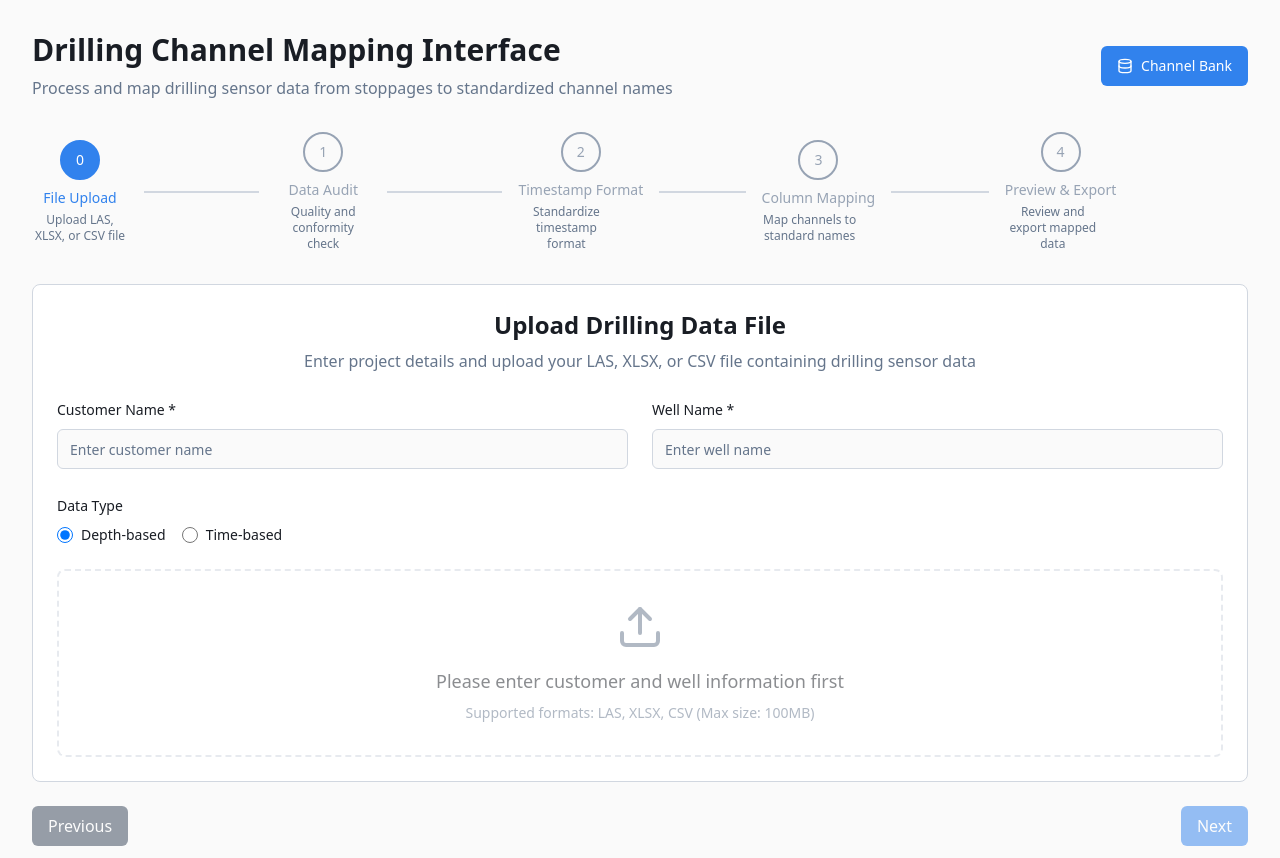
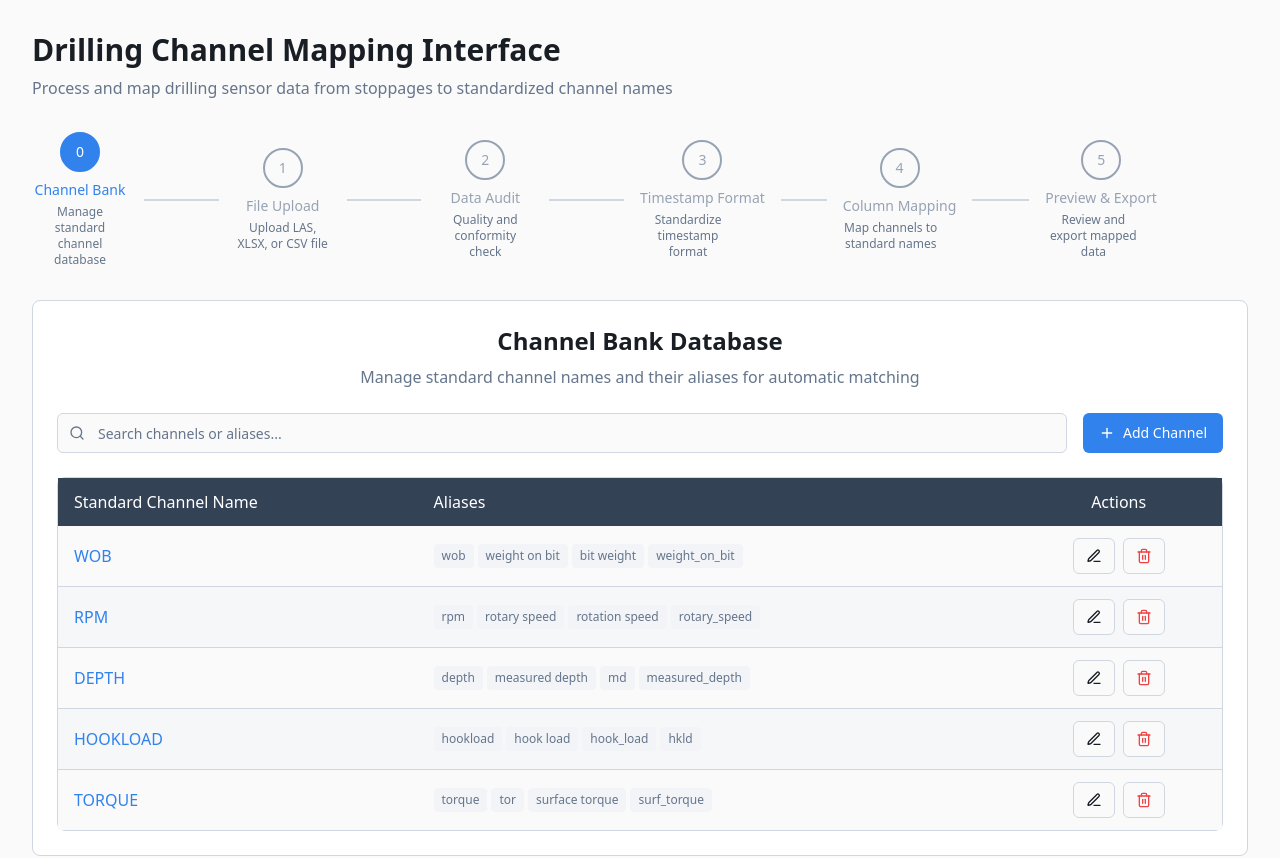
Before and after one commit to zahidhamidi/drill-map-wizard, a React (Vite) app: page /channel-mapping in a window 1280 px wide. Shown: the top 858 px of the page. Built offline with nearby package versions, Linux system fonts and the light colour scheme; the HTML template or start-up script is replaced by a standard one.

Commit message:
Reverted to commit f26ea90d3da5242364b0b9d3dd43b0fdfa789b19

```diff
--- a/src/App.tsx
+++ b/src/App.tsx
@@ -5,7 +5,6 @@ import { QueryClient, QueryClientProvider } from "@tanstack/react-query";
 import { BrowserRouter, Routes, Route } from "react-router-dom";
 import Index from "./pages/Index";
 import ChannelMapping from "./pages/ChannelMapping";
-import ChannelBankPage from "./pages/ChannelBankPage";
 import NotFound from "./pages/NotFound";
 
 const queryClient = new QueryClient();
@@ -19,7 +18,6 @@ const App = () => (
         <Routes>
           <Route path="/" element={<Index />} />
           <Route path="/channel-mapping" element={<ChannelMapping />} />
-          <Route path="/channel-bank" element={<ChannelBankPage />} />
           {/* ADD ALL CUSTOM ROUTES ABOVE THE CATCH-ALL "*" ROUTE */}
           <Route path="*" element={<NotFound />} />
         </Routes>
--- a/src/components/drilling/DrillingInterface.tsx
+++ b/src/components/drilling/DrillingInterface.tsx
@@ -1,14 +1,11 @@
 import { useState } from "react";
-import { useNavigate } from "react-router-dom";
-import { Button } from "@/components/ui/button";
-import { Database } from "lucide-react";
 import { StepProgress } from "./StepProgress";
 import { FileUpload } from "./FileUpload";
 import { DataAudit } from "./DataAudit";
 import { TimestampFormat } from "./TimestampFormat";
 import { ColumnMapping } from "./ColumnMapping";
 import { DataPreview } from "./DataPreview";
-import { ChannelBankItem } from "./ChannelBank";
+import { ChannelBank, ChannelBankItem } from "./ChannelBank";
 
 export type DrillingData = {
   filename: string;
@@ -34,21 +31,21 @@ export type DrillingData = {
 };
 
 const steps = [
-  { id: 0, title: "File Upload", description: "Upload LAS, XLSX, or CSV file" },
-  { id: 1, title: "Data Audit", description: "Quality and conformity check" },
-  { id: 2, title: "Timestamp Format", description: "Standardize timestamp format" },
-  { id: 3, title: "Column Mapping", description: "Map channels to standard names" },
-  { id: 4, title: "Preview & Export", description: "Review and export mapped data" },
+  { id: 0, title: "Channel Bank", description: "Manage standard channel database" },
+  { id: 1, title: "File Upload", description: "Upload LAS, XLSX, or CSV file" },
+  { id: 2, title: "Data Audit", description: "Quality and conformity check" },
+  { id: 3, title: "Timestamp Format", description: "Standardize timestamp format" },
+  { id: 4, title: "Column Mapping", description: "Map channels to standard names" },
+  { id: 5, title: "Preview & Export", description: "Review and export mapped data" },
 ];
 
 export const DrillingInterface = () => {
-  const navigate = useNavigate();
   const [currentStep, setCurrentStep] = useState(0);
   const [data, setData] = useState<DrillingData | null>(null);
   const [channelBank, setChannelBank] = useState<ChannelBankItem[]>([]);
 
   const handleNext = () => {
-    if (currentStep < 4) {
+    if (currentStep < 5) {
       setCurrentStep(currentStep + 1);
     }
   };
@@ -66,22 +63,13 @@ export const DrillingInterface = () => {
   return (
     <div className="min-h-screen bg-background">
       <div className="container mx-auto py-8">
-        <header className="mb-8 flex items-center justify-between">
-          <div>
+        <header className="mb-8">
           <h1 className="text-3xl font-bold text-foreground mb-2">
             Drilling Channel Mapping Interface
           </h1>
           <p className="text-muted-foreground">
             Process and map drilling sensor data from stoppages to standardized channel names
           </p>
-          </div>
-          <Button
-            onClick={() => navigate("/channel-bank")}
-            className="flex items-center gap-2"
-          >
-            <Database className="w-4 h-4" />
-            Channel Bank
-          </Button>
         </header>
 
         <div className="mb-8">
@@ -90,6 +78,12 @@ export const DrillingInterface = () => {
 
         <div className="bg-card rounded-lg border p-6">
           {currentStep === 0 && (
+            <ChannelBank
+              onChannelBankUpdate={setChannelBank}
+            />
+          )}
+
+          {currentStep === 1 && (
             <FileUpload
               onFileProcessed={(fileData) => {
                 setData(fileData);
@@ -98,7 +92,7 @@ export const DrillingInterface = () => {
             />
           )}
 
-          {currentStep === 1 && data && (
+          {currentStep === 2 && data && (
             <DataAudit
               data={data}
               onAuditComplete={(auditResults) => {
@@ -108,14 +102,14 @@ export const DrillingInterface = () => {
             />
           )}
 
-          {currentStep === 2 && data && data.dataType === 'time' && (
+          {currentStep === 3 && data && data.dataType === 'time' && (
             <TimestampFormat
               data={data}
               onFormatComplete={() => handleNext()}
             />
           )}
 
-          {currentStep === 2 && data && data.dataType === 'depth' && (
+          {currentStep === 3 && data && data.dataType === 'depth' && (
             <div className="text-center py-8">
               <h2 className="text-2xl font-semibold text-foreground mb-2">
                 Timestamp Formatting Skipped
@@ -132,7 +126,7 @@ export const DrillingInterface = () => {
             </div>
           )}
 
-          {currentStep === 3 && data && (
+          {currentStep === 4 && data && (
             <ColumnMapping
               data={data}
               channelBank={channelBank}
@@ -143,7 +137,7 @@ export const DrillingInterface = () => {
             />
           )}
 
-          {currentStep === 4 && data && (
+          {currentStep === 5 && data && (
             <DataPreview
               data={data}
               onExport={() => {
@@ -163,10 +157,10 @@ export const DrillingInterface = () => {
             Previous
           </button>
 
-          {currentStep < 4 && (
+          {currentStep < 5 && (
             <button
               onClick={handleNext}
-              disabled={!data}
+              disabled={!data && currentStep > 0}
               className="px-4 py-2 bg-primary text-primary-foreground rounded-md disabled:opacity-50 disabled:cursor-not-allowed hover:bg-primary-hover"
             >
               Next
--- a/src/pages/ChannelBankPage.tsx
+++ /dev/null
@@ -1,36 +0,0 @@
-import { ChannelBank } from "@/components/drilling/ChannelBank";
-import { Button } from "@/components/ui/button";
-import { ArrowLeft } from "lucide-react";
-import { useNavigate } from "react-router-dom";
-
-export default function ChannelBankPage() {
-  const navigate = useNavigate();
-
-  return (
-    <div className="min-h-screen bg-background">
-      <div className="container mx-auto py-8">
-        <header className="mb-8 flex items-center justify-between">
-          <div>
-            <h1 className="text-3xl font-bold text-foreground mb-2">
-              Channel Bank Management
-            </h1>
-            <p className="text-muted-foreground">
-              Manage standard channel names and aliases for drilling data mapping
-            </p>
-          </div>
-          <Button
-            onClick={() => navigate("/channel-mapping")}
-            className="flex items-center gap-2"
-          >
-            <ArrowLeft className="w-4 h-4" />
-            Back to Channel Mapping
-          </Button>
-        </header>
-
-        <div className="bg-card rounded-lg border p-6">
-          <ChannelBank />
-        </div>
-      </div>
-    </div>
-  );
-}
```
Lines whose indentation alone changed are shown as unchanged.
